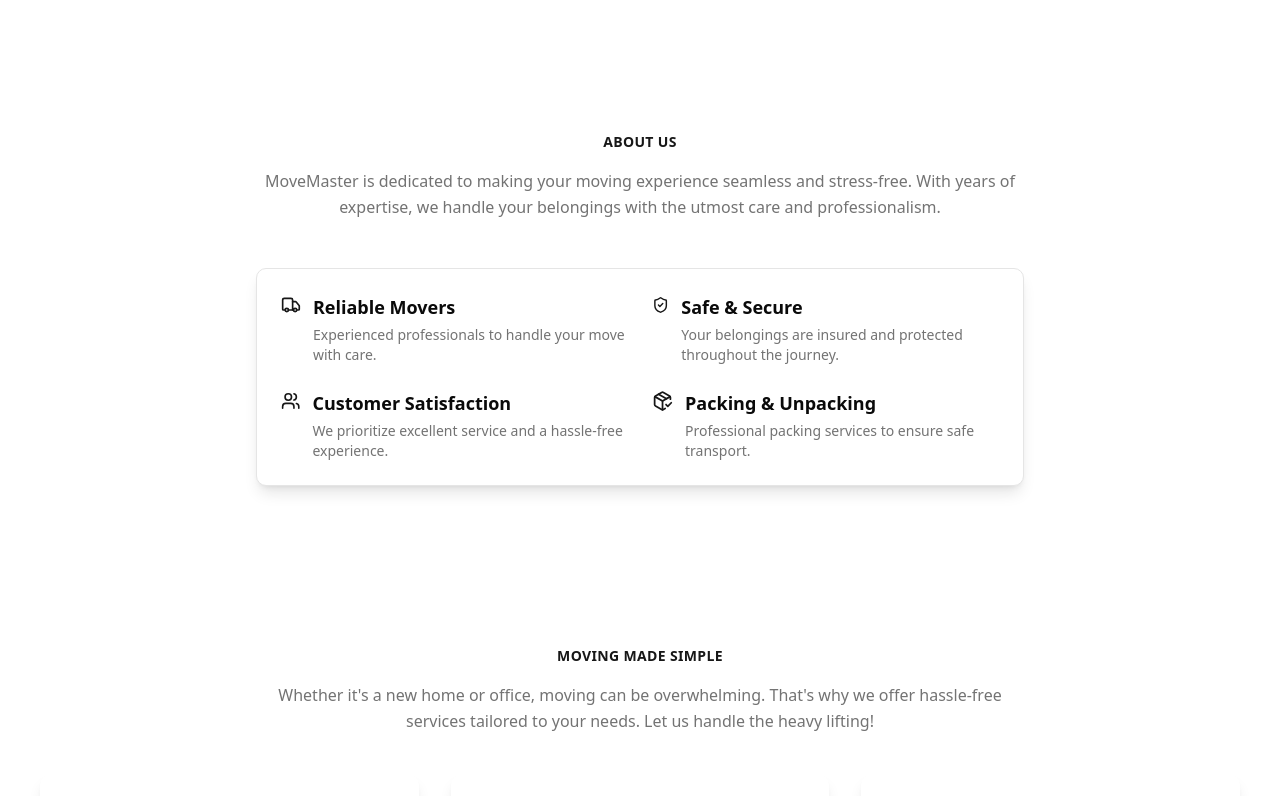
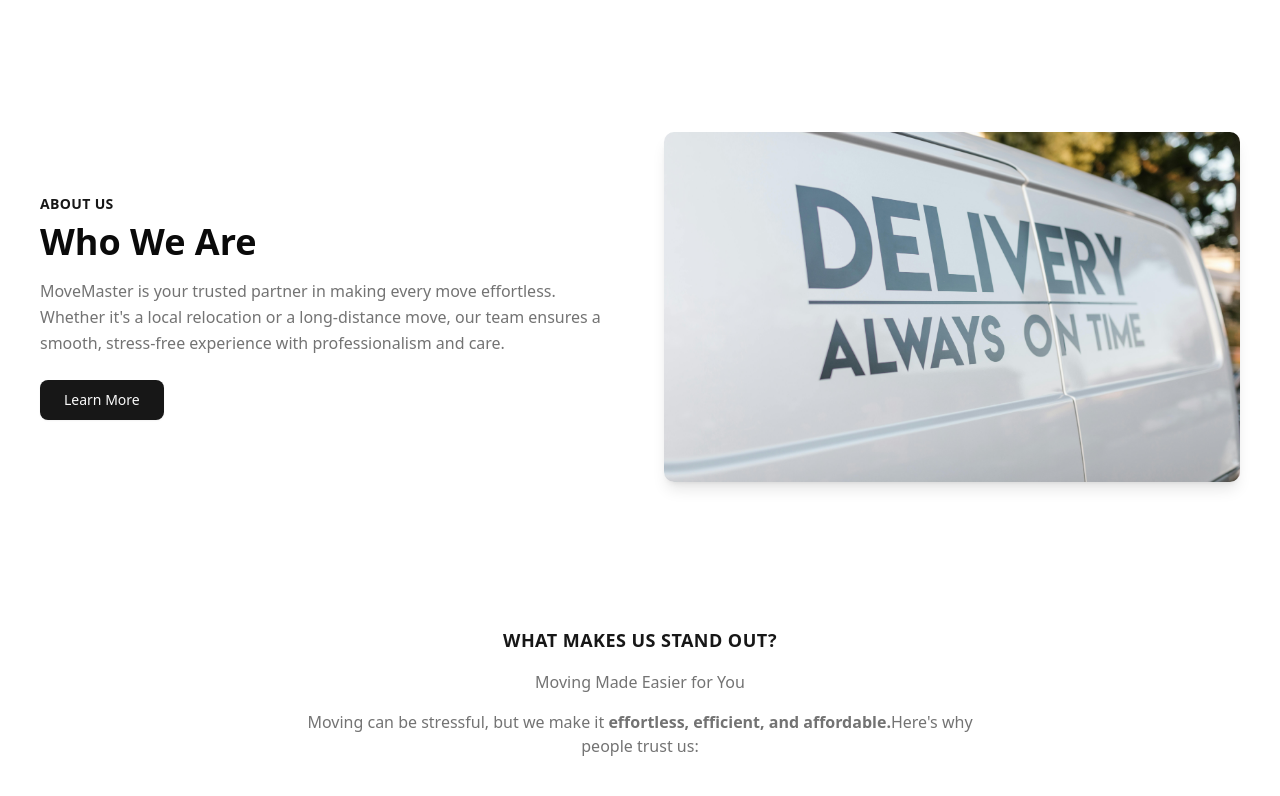
Before and after one commit to dglitxh/moverz, a Next.js app: page / in a window 1280 px wide. Shown: the part 600-1396 px from the top of the page. Built offline with nearby package versions, Linux system fonts and the light colour scheme.

Commit message:
separated about us from standout.js

```diff
--- a/app/components/AboutUs.js
+++ b/app/components/AboutUs.js
@@ -1,69 +1,47 @@
 "use client";
 
 import { motion } from "framer-motion";
-import { Truck, ShieldCheck, Users, PackageCheck } from "lucide-react";
+import Image from "next/image";
+import { Button } from "@/components/ui/button";
 
 const AboutUs = () => {
   return (
     <section id="about" className="py-20 bg-background text-foreground">
-      <div className="container mx-auto px-6">
+      <div className="container mx-auto px-6 grid grid-cols-1 md:grid-cols-2 gap-12 items-center">
 
-        {/* Top Section - About Info (Centered) */}
+        {/* Left Side - Text Content */}
         <motion.div
-          initial={{ opacity: 0, y: -20 }}
-          animate={{ opacity: 1, y: 0 }}
+          initial={{ opacity: 0, x: -30 }}
+          animate={{ opacity: 1, x: 0 }}
           transition={{ duration: 0.6 }}
-          className="text-center max-w-3xl mx-auto mb-12"
         >
           <h3 className="text-sm font-semibold text-primary uppercase tracking-wide">
             About Us
           </h3>
+          <h2 className="text-4xl font-bold mt-2">Who We Are</h2>
           <p className="text-muted-foreground mt-4 leading-relaxed">
-            MoveMaster is dedicated to making your moving experience seamless and
-            stress-free. With years of expertise, we handle your belongings with
-            the utmost care and professionalism.
+            MoveMaster is your trusted partner in making every move effortless.
+            Whether it's a local relocation or a long-distance move, our team ensures
+            a smooth, stress-free experience with professionalism and care.
           </p>
+          <div className="mt-6">
+            <Button size="lg">Learn More</Button>
+          </div>
         </motion.div>
 
-        {/* Perks Card (Underneath the Text) */}
+        {/* Right Side - Image */}
         <motion.div
-          initial={{ opacity: 0, y: 30 }}
-          animate={{ opacity: 1, y: 0 }}
+          initial={{ opacity: 0, x: 30 }}
+          animate={{ opacity: 1, x: 0 }}
           transition={{ duration: 0.6 }}
-          className="border border-border rounded-lg p-6 bg-card shadow-lg max-w-3xl mx-auto"
+          className="relative w-full h-[350px]"
         >
-          <div className="grid grid-cols-1 sm:grid-cols-2 gap-6">
-            {[
-              {
-                icon: <Truck className="w-6 h-6 text-primary" />,
-                title: "Reliable Movers",
-                text: "Experienced professionals to handle your move with care.",
-              },
-              {
-                icon: <ShieldCheck className="w-6 h-6 text-primary" />,
-                title: "Safe & Secure",
-                text: "Your belongings are insured and protected throughout the journey.",
-              },
-              {
-                icon: <Users className="w-6 h-6 text-primary" />,
-                title: "Customer Satisfaction",
-                text: "We prioritize excellent service and a hassle-free experience.",
-              },
-              {
-                icon: <PackageCheck className="w-6 h-6 text-primary" />,
-                title: "Packing & Unpacking",
-                text: "Professional packing services to ensure safe transport.",
-              },
-            ].map((perk, index) => (
-              <div key={index} className="flex items-start gap-3">
-                {perk.icon}
-                <div>
-                  <h4 className="text-lg font-semibold">{perk.title}</h4>
-                  <p className="text-muted-foreground text-sm mt-1">{perk.text}</p>
-                </div>
-              </div>
-            ))}
-          </div>
+          <Image
+            src="/on-time.jpg"
+            alt="Moving Team"
+            fill
+            className="rounded-lg object-cover shadow-lg"
+          />
         </motion.div>
 
       </div>
--- a/app/components/Contact.js
+++ b/app/components/Contact.js
@@ -33,7 +33,7 @@
           transition={{ duration: 0.6 }}
           className="text-center mb-10"
         >
-          <h2 className="text-sm font-semibold text-primary uppercase tracking-wide">Get in Touch</h2>
+          <h2 className="text-lg  font-semibold text-primary uppercase tracking-wide">Get in Touch</h2>
           <p className="text-muted-foreground mt-2">
             Have questions or need a quote? Contact us today, and let's make your move effortless.
           </p>
--- a/app/components/Frequentlyaskedquestions.js
+++ b/app/components/Frequentlyaskedquestions.js
@@ -44,7 +44,7 @@
           transition={{ duration: 0.6 }}
           className="text-center mb-10"
         >
-          <h2 className="text-sm font-semibold text-primary uppercase tracking-wide">Frequently Asked Questions</h2>
+          <h2 className="text-lg  font-semibold text-primary uppercase tracking-wide">Frequently Asked Questions</h2>
           <p className="text-lg text-muted-foreground mt-2">
             Got questions? We have answers. Here are some of the most common inquiries from our customers.
           </p>
--- a/app/components/Pricing.js
+++ b/app/components/Pricing.js
@@ -53,7 +53,7 @@
           transition={{ duration: 0.6 }}
           className="max-w-3xl mx-auto mb-12"
         >
-          <h2 className="text-sm font-semibold text-primary uppercase tracking-wide">Simple & Transparent Pricing</h2>
+          <h2 className="text-lg font-semibold text-primary uppercase tracking-wide">Simple & Transparent Pricing</h2>
           <p className="text-muted-foreground mt-4 leading-relaxed">
             Choose a plan that fits your needs, or get a <strong className="text-muted-foreground mt-4 leading-relaxed">real-time moving estimate</strong>.
           </p>
--- a/app/components/Services.js
+++ b/app/components/Services.js
@@ -22,7 +22,7 @@
           transition={{ duration: 0.6 }}
           className="max-w-3xl mx-auto mb-10"
         >
-          <h2 className="text-sm font-semibold text-primary uppercase tracking-wide">Moving Made Simple</h2>
+          <h2 className="text-lg  font-semibold text-primary uppercase tracking-wide">Moving Made Simple</h2>
           <p className="text-muted-foreground mt-4 leading-relaxed">
             Whether it's a new home or office, moving can be overwhelming. That's why we offer hassle-free services tailored to your needs. Let us handle the heavy lifting!
           </p>
--- a/app/components/Standout.js
+++ b/app/components/Standout.js
@@ -1,4 +1,5 @@
 "use client";
+
 import { motion } from "framer-motion";
 import { ShieldCheck, Clock, DollarSign, ThumbsUp, Truck } from "lucide-react";
 import Image from "next/image";
@@ -43,17 +44,18 @@
 
 const StandOut = () => {
   return (
-    <section className="bg-background py-16">
+    <section className="container-lg bg-background py-16">
       <div className="container mx-auto px-6">
-        {/* Section Intro */}
+        {/* Section Intro - Center Aligned */}
         <motion.div
           initial={{ opacity: 0, y: -20 }}
           animate={{ opacity: 1, y: 0 }}
           transition={{ duration: 0.6 }}
-          className="text-center max-w-3xl mx-auto mb-10"
+          className="max-w-2xl mx-auto text-center mb-10"
         >
-          <h2 className="text-4xl font-bold text-primary mb-3">What Makes Us Stand Out?</h2>
-          <p className="text-lg text-muted-foreground">
+          <h2 className="text-lg font-semibold text-primary uppercase tracking-wide">What Makes Us Stand Out?</h2>
+          <h3 className="text-muted-foreground mt-4">Moving Made Easier for You</h3>
+          <p className="text-muted-foreground mt-4">
             Moving can be stressful, but we make it <strong>effortless, efficient, and affordable.</strong>
             Here's why people trust us:
           </p>
--- a/app/components/Testimonials.js
+++ b/app/components/Testimonials.js
@@ -58,7 +58,7 @@
           transition={{ duration: 0.6 }}
           className="max-w-3xl mx-auto mb-12"
         >
-          <h2 className="text-sm font-semibold text-primary uppercase tracking-wide">What Our Customers Say</h2>
+          <h2 className="text-lg  font-semibold text-primary uppercase tracking-wide">What Our Customers Say</h2>
           <p className="text-lg text-muted-foreground">
             We’ve helped thousands move stress-free. Here’s what they have to say:
           </p>
--- a/app/page.js
+++ b/app/page.js
@@ -1,6 +1,7 @@
 import Image from "next/image";
 import Hero from "./components/Hero";
 import Services from "./components/Services";
+import StandOut from "./components/Standout";
 import Pricing from "./components/Pricing";
 import Testimonials from "./components/Testimonials";
 import FAQ from "./components/Frequentlyaskedquestions";
@@ -9,9 +10,10 @@
 
 export default function Home() {
   return (
-    <div className="container-xl mx-auto px-4">
+    <div className="container-lg mx-auto px-4">
 <Hero />
 <AboutUs />
+<StandOut />
 <Services />
 <Pricing />
 <Testimonials />
```
